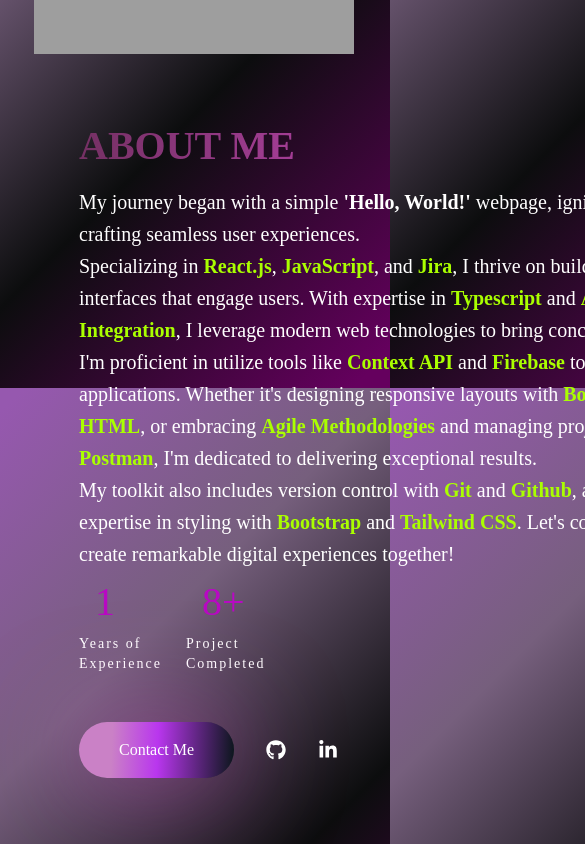
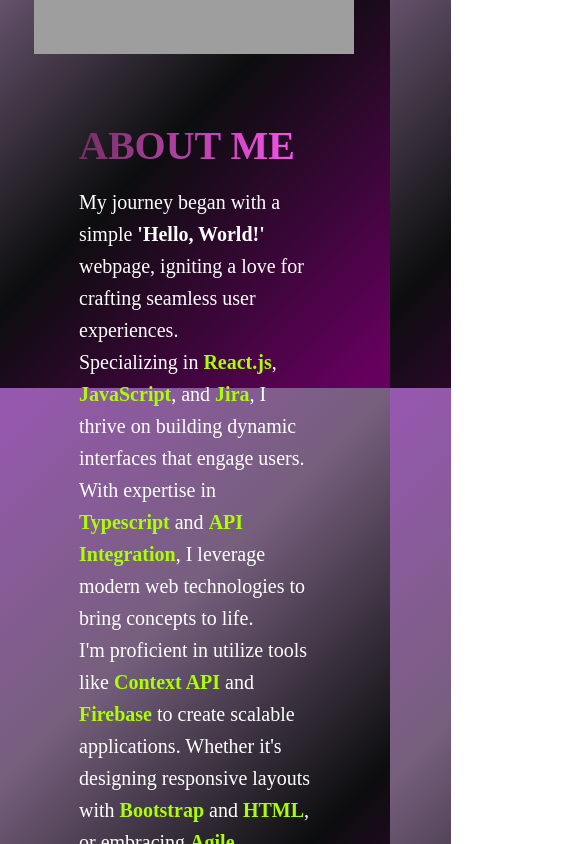
Before and after one commit to nikita3006/Portfolio, a React (Create React App) app: page / in a window 390 px wide. Shown: the part 1300-2144 px from the top of the page, 585 px wide, since content can reach past the window. Built offline with nearby package versions, Linux system fonts and the light colour scheme; grey boxes are pictures that could not be loaded.

Commit message:
updated about section

```diff
--- a/src/components/About.js
+++ b/src/components/About.js
@@ -30,10 +30,10 @@
             initial="hidden"
             whileInView={"show"}
             viewport={{ once: false, amount: 0.3 }}
-            className="w-[640px] font-secondary"
+            className="lg:w-[640px] font-secondary flex-1"
           >
             <h2 className="h2  text-gradient">About Me</h2>
-            <p className="">
+            <p >
             My journey began with a simple <strong>'Hello, World!'</strong> webpage, igniting a love for crafting seamless user experiences.<br/>Specializing in <strong style={{ color: '#AAFF00' }}>React.js</strong>, <strong style={{ color: '#AAFF00' }}>JavaScript</strong>, and <strong style={{ color: '#AAFF00' }}>Jira</strong>, I thrive on building dynamic interfaces that engage users. With expertise in <strong style={{ color: '#AAFF00' }}>Typescript</strong> and <strong style={{ color: '#AAFF00' }}>API Integration</strong>, I leverage modern web technologies to bring concepts to life.
             </p>
             <p className="">
```
